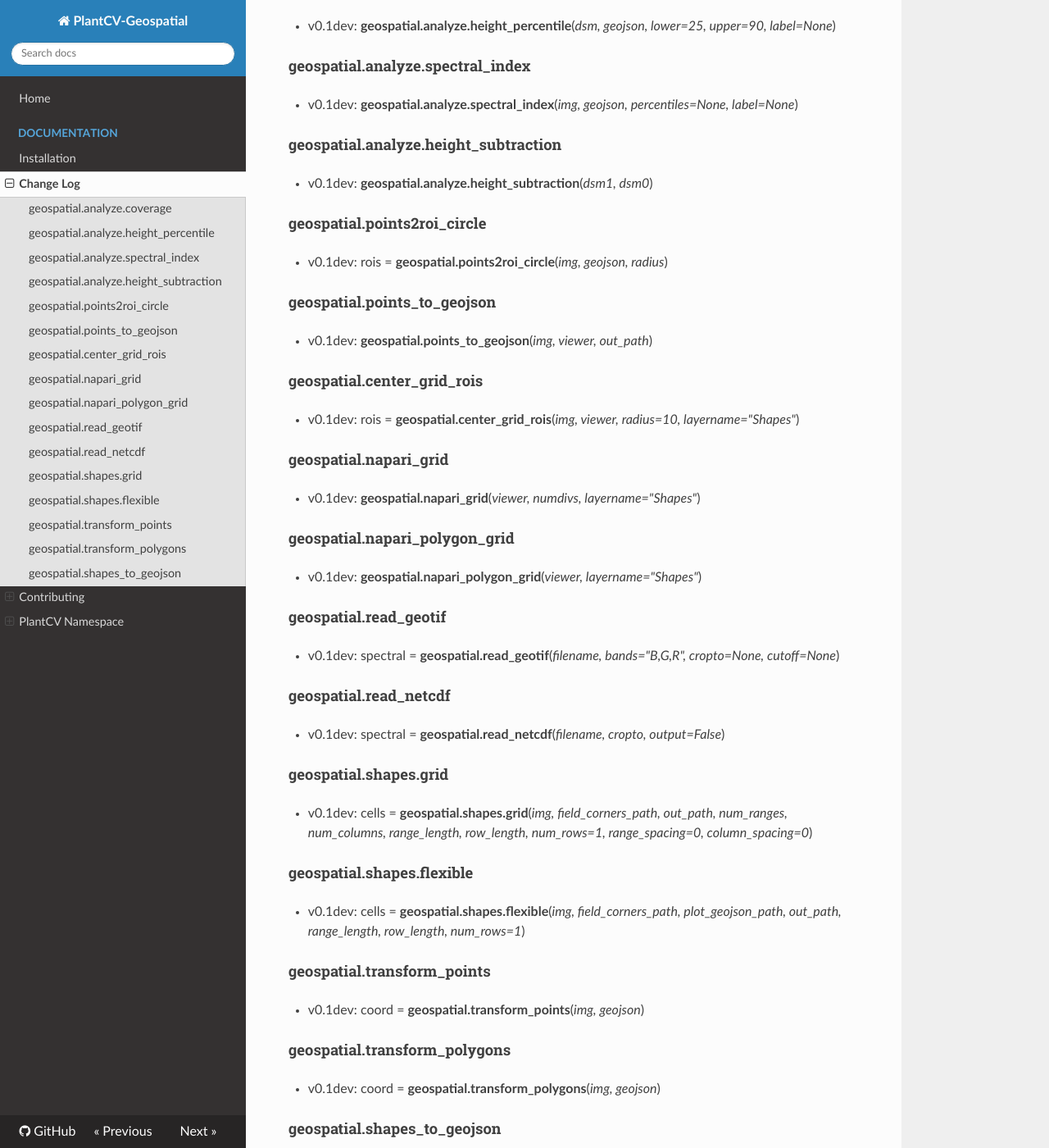
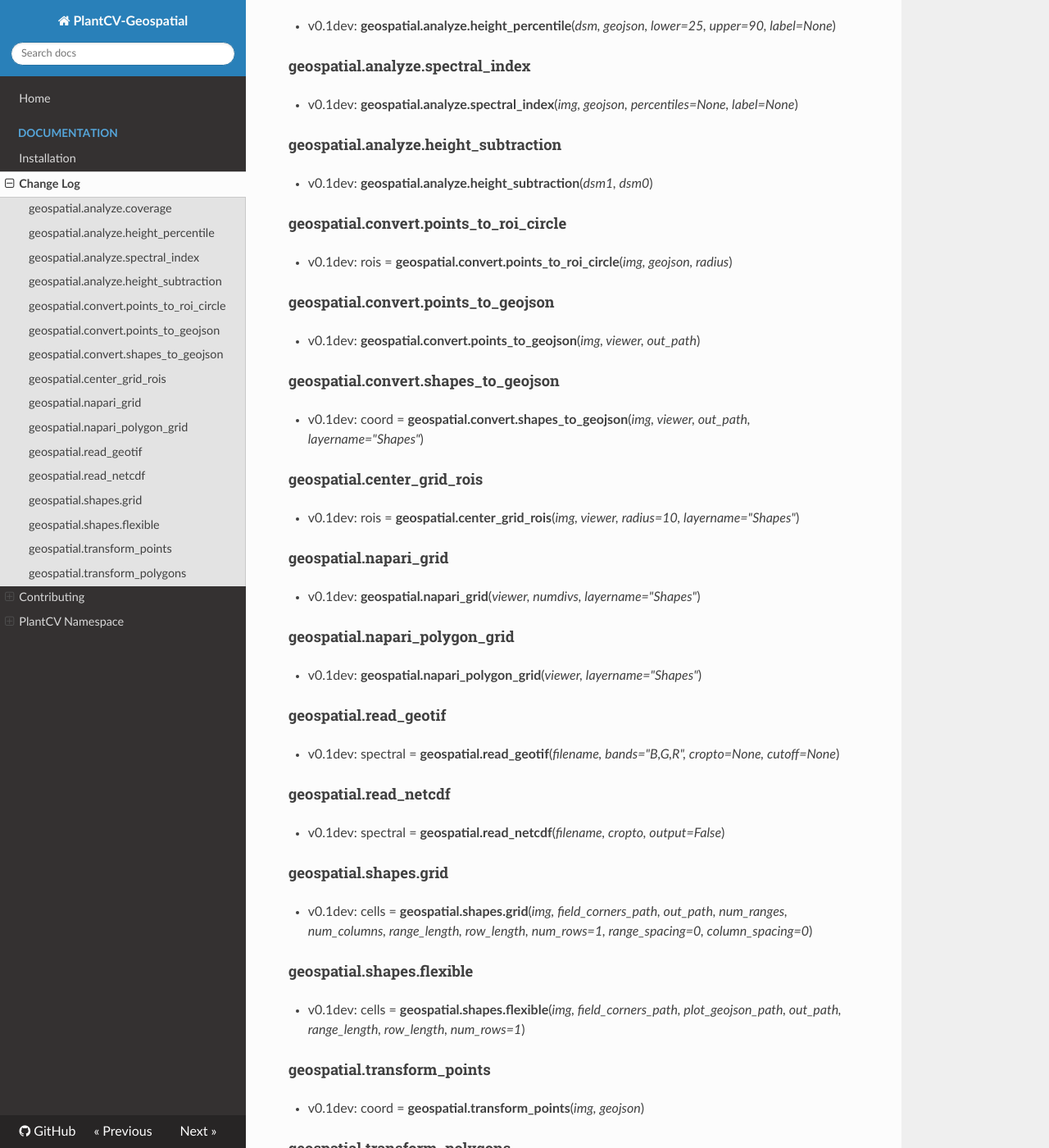
Before and after one commit to danforthcenter/plantcv-geospatial, an MkDocs documentation site: the page built from docs/changelog.md, in a window 1280 px wide and 1400 px high, scrolled down 327 px. Shown: the whole window at 82% size. Built offline with MkDocs 1.6.1, drawn with Linux system fonts in a browser that asks for light colours; nearby versions of some CDN libraries; some of the changed text lies outside the part shown.

Commit message:
Update docs, changelog, and mkdocs.yml

````diff
--- a/docs/changelog.md
+++ b/docs/changelog.md
@@ -18,13 +18,17 @@ All notable changes to this project will be documented below.
 
 * v0.1dev: **geospatial.analyze.height_subtraction**(*dsm1, dsm0*)
 
-#### geospatial.points2roi_circle
+#### geospatial.convert.points_to_roi_circle
 
-* v0.1dev: rois = **geospatial.points2roi_circle**(*img, geojson, radius*)
+* v0.1dev: rois = **geospatial.convert.points_to_roi_circle**(*img, geojson, radius*)
 
-#### geospatial.points_to_geojson
+#### geospatial.convert.points_to_geojson
 
-* v0.1dev: **geospatial.points_to_geojson**(*img, viewer, out_path*)
+* v0.1dev: **geospatial.convert.points_to_geojson**(*img, viewer, out_path*)
+
+#### geospatial.convert.shapes_to_geojson
+
+* v0.1dev: coord = **geospatial.convert.shapes_to_geojson**(*img, viewer, out_path, layername="Shapes"*)
 
 #### geospatial.center_grid_rois
 
--- a/docs/points_to_geojson.md
+++ b/docs/points_to_geojson.md
@@ -2,7 +2,7 @@
 
 Using a Napari or PlantCV-annotate viewer object with clicked points, output a shapefile.
 
-**plantcv.geospatial.points_to_geojson**(*img, viewer, out_path*)
+**plantcv.geospatial.convert.points_to_geojson**(*img, viewer, out_path*)
 
 - **Parameters:**
     - img - Spectral image object, likely read in with [`geo.read_geotif`](read_geotif.md)
@@ -28,9 +28,9 @@ viewer.add_points()
 ```
 ```python
 # In a separate cell, save the output after clicking:
-gcv.points_to_geojson(img, viewer, out_path="./points_example.geojson")
+gcv.convert.points_to_geojson(img, viewer, out_path="./points_example.geojson")
 ```
 
 ![Screenshot](documentation_images/napari_clicks.png)
 
-**Source Code:** [Here](https://github.com/danforthcenter/plantcv-geospatial/blob/main/plantcv/geospatial/points_to_geojson.py)
+**Source Code:** [Here](https://github.com/danforthcenter/plantcv-geospatial/blob/main/plantcv/geospatial/convert/points_to_geojson.py)
--- a/docs/points2roi_circle.md
+++ b/docs/points_to_roi_circle.md
@@ -2,7 +2,7 @@
 
 Transform the points from a Points-type georeferenced shapefile/GeoJSON into circular Regions of Interest (ROIs).
 
-**plantcv.geospatial.points2roi_circle**(*img, geojson, radius*)
+**plantcv.geospatial.convert.points_to_roi_circle**(*img, geojson, radius*)
 
 **returns** list of ROIs (`plantcv.Objects` instance)
 
@@ -24,10 +24,10 @@ import plantcv.plantcv as pcv
 
 # Read geotif in
 spectral = gcv.read_geotif(filename="./data/example_img.tif", bands="b,g,r,RE,NIR")
-rois = gcv.points2roi_circle(img=spectral, geojson="./points_example.geojson", radius=1)
+rois = gcv.convert.points_to_roi_circle(img=spectral, geojson="./points_example.geojson", radius=1)
 # Segmentation steps here
 labeled_mask = pcv.roi.filter(mask=vegetation_mask, roi=rois, roi_type="partial")
 
 ```
 
-**Source Code:** [Here](https://github.com/danforthcenter/plantcv-geospatial/blob/main/plantcv/geospatial/points2roi.py)
+**Source Code:** [Here](https://github.com/danforthcenter/plantcv-geospatial/blob/main/plantcv/geospatial/convert/points_to_roi.py)
--- a/docs/shapes_to_geojson.md
+++ b/docs/shapes_to_geojson.md
@@ -2,7 +2,7 @@
 
 Using a Napari viewer object with a shapes layer, output a shapefile.
 
-**plantcv.geospatial.shapes_to_geojson**(*img, viewer, out_path, shapetype="polygon", layername="Shapes"*)
+**plantcv.geospatial.convert.shapes_to_geojson**(*img, viewer, out_path, shapetype="polygon", layername="Shapes"*)
 
 - **Parameters:**
     - img - Spectral image object, likely read in with [`read_geotif`](read_geotif.md)
@@ -33,9 +33,9 @@ viewer.add_shapes()
 ```
 ```python
 # In a separate cell, save the output after drawing shapes:
-gcv.shapes_to_geojson(img, viewer, out_path="./plot_boundaries.geojson", shapetype="polygon")
+gcv.convert.shapes_to_geojson(img, viewer, out_path="./plot_boundaries.geojson", shapetype="polygon")
 ```
 
 ![Screenshot](documentation_images/napari_shapes.png)
 
-**Source Code:** [Here](https://github.com/danforthcenter/plantcv-geospatial/blob/main/plantcv/geospatial/shapes_to_geojson.py)
+**Source Code:** [Here](https://github.com/danforthcenter/plantcv-geospatial/blob/main/plantcv/geospatial/convert/shapes_to_geojson.py)
--- a/mkdocs.yml
+++ b/mkdocs.yml
@@ -22,8 +22,11 @@ nav:
             - Analyze height (with percentiles): analyze_height_percentile.md
             - Analyze spectral indices: analyze_spectral_index.md
             - Analyze height (with subtraction): analyze_height_subtraction.md
+        - Conversion tools:
+            - Points to ROI (circular): points_to_roi_circle.md
+            - Save clicked points as geojson: points_to_geojson.md
+            - Save drawn shapes as geojson: shapes_to_geojson.md
         - Grid cells with Napari: napari_field_grid.md
-        - Points to ROI (circular): points2roi_circle.md
         - Read Geo-tif Data: read_geotif.md
         - Read NetCDF Data: read_netcdf.md
         - ROIs from polygon centers: center_grid_rois.md
@@ -32,8 +35,6 @@ nav:
             - Shapes Grid : shapes_grid.md
         - Transform coordinate points: transform_points.md
         - Transform coordinate polygons: transform_polygons.md
-        - Save clicked points as geojson: points_to_geojson.md
-        - Save drawn shapes as geojson: shapes_to_geojson.md
 markdown_extensions:
   - toc:
       permalink: True
````
Also changed, not shown: other parts of docs/changelog.md (+0 -4 lines).
